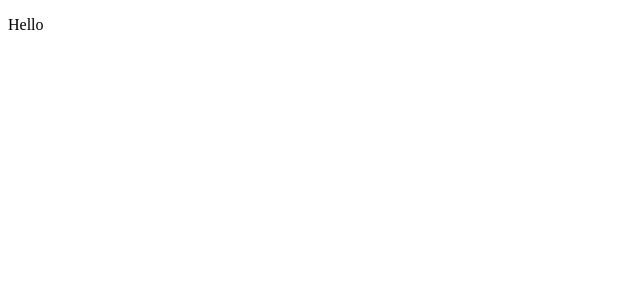
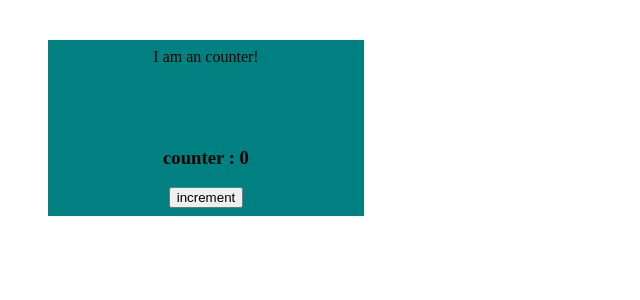
Before and after one commit to auaicn/electron-updater-using-boiler-plate, a React (Create React App) app in the folder updater/: page / in a window 1280 px wide. Shown: the top 300 px of the page, without its empty margins (0-640 px from the left). Built offline with nearby package versions, Linux system fonts and the light colour scheme.

Commit message:
Design: a little bit of design added

```diff
--- a/updater/src/App.tsx
+++ b/updater/src/App.tsx
@@ -1,9 +1,17 @@
-import React from 'react';
+import React, { useState } from 'react';
 
 function App() {
+  const [counter, setCounter] =  useState(0);
+
+  const handleClick = () => setCounter((prev) => prev + 1)
+
   return (
-    <div className="App">
-      <p> Hello </p>
+    <div style={{display: "flex", flexDirection:'column',margin: "40px",padding: "8px", width: "300px", alignItems:"center", backgroundColor:"teal"}}>
+      <React.Fragment>
+        <div style={{height: 80, width: 200, textAlign:"center"}}>I am an counter!</div>
+        <h3>counter : <span>{counter}</span></h3>
+        <button onClick={handleClick}> increment</button>
+      </React.Fragment>
     </div>
   );
 }
```
